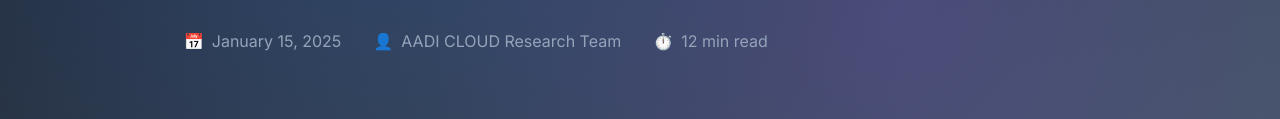
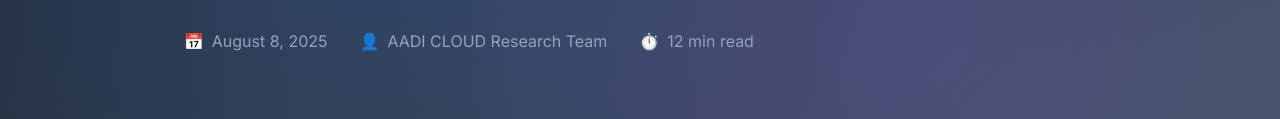
Before and after one commit to AADItec/AADI-CLOUD, a plain HTML site: page gpt-5.html in a window 1280 px wide. Shown: the part 327-446 px from the top of the page. Drawn offline with Linux system fonts and the light colour scheme.

Commit message:
Update gpt-5.html

```diff
--- a/gpt-5.html
+++ b/gpt-5.html
@@ -561,7 +561,7 @@
                 <div class="blog-meta">
                     <div class="meta-item">
                         <span>📅</span>
-                        <span>January 15, 2025</span>
+                        <span>August 8, 2025</span>
                     </div>
                     <div class="meta-item">
                         <span>👤</span>
```
